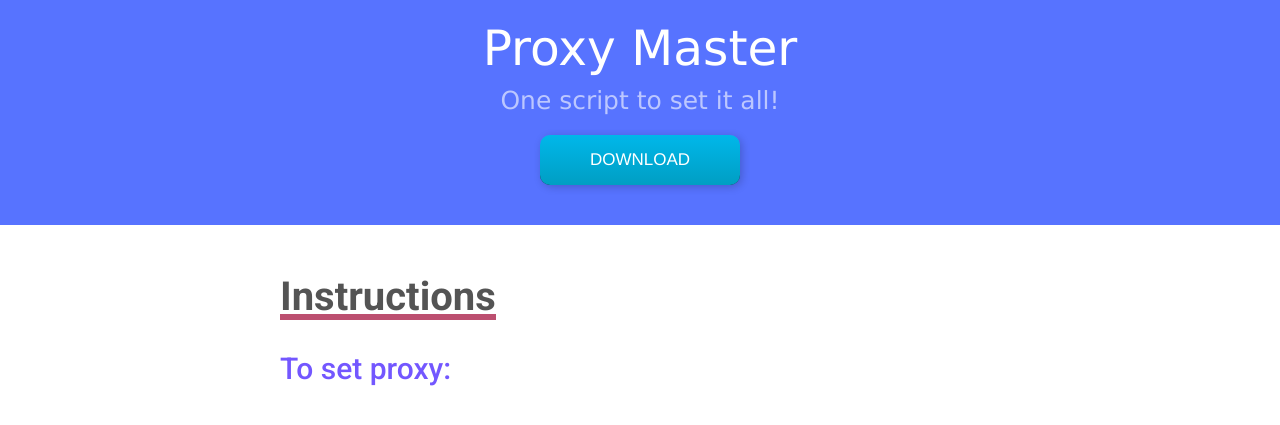
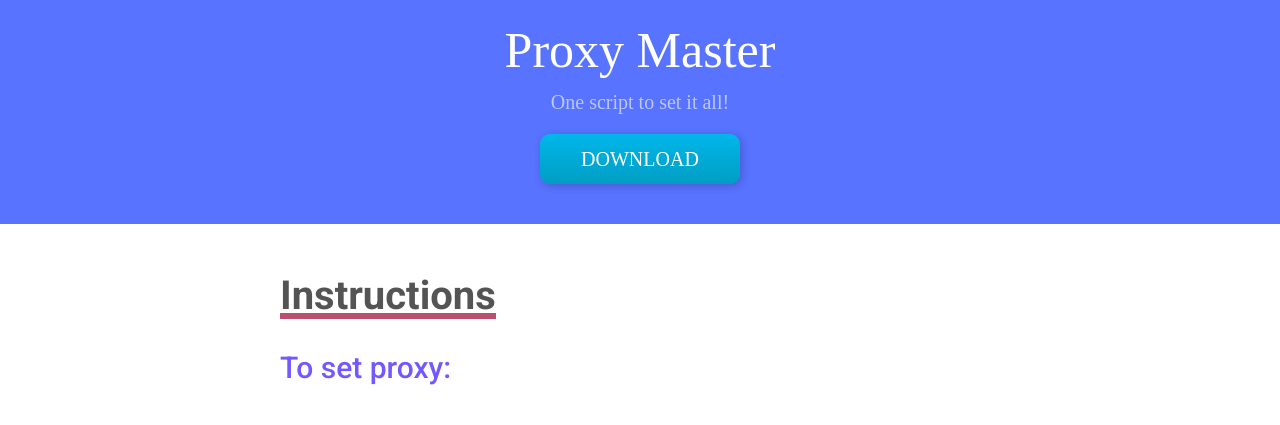
Before and after one commit to thealphadollar/set_proxy, a Flask app: page / in a window 1280 px wide. Shown: the top 425 px of the page. Run offline with Flask 2, Linux system fonts and the light colour scheme.

Commit message:
made uniform font style, centered text and button using property

```diff
--- a/static/styles/article-text.css
+++ b/static/styles/article-text.css
@@ -16,8 +16,8 @@ article h1 {
 .underline { box-shadow: inset 0 -0.15em rgba(172,36,77,0.8); }
 
 @media (max-width: 8.5in) {
-  :root { font-size: 10px; }
+  :root { font-size: 18px; }
 }
 @media (max-width: 5in) {
-  :root { font-size: 10px }
+  :root { font-size: 16px }
 }
--- a/static/styles/style.css
+++ b/static/styles/style.css
@@ -6,7 +6,7 @@ body {
     margin-top: 20px;
     text-align: center;
     color: white;
-    font:normal 3.8vw Lucida Sans Unicode,Lucida Grande,sans-serif;
+    font:500 2.5rem/1.2 "sans-serif";
     margin-bottom: 10px;
 }
 
@@ -14,22 +14,25 @@ body {
     margin-bottom: 20px;
     text-align: center;
     color: rgba(255,255,255,0.6);
-    font:normal 1.95vw Lucida Sans Unicode,Lucida Grande,sans-serif;
+    font: 400 1.0rem/1.2 "sans-serif";
 }
 
 .button {
-    width: 200px;
-    margin: 0 auto;
+    display: flex;
+    justify-content: center;
+    align-items: center;
     margin-bottom: 40px;
 }
 
 .button a {
-    display: block;
     width: 200px;
+    height: 50px;
     color: white;
-    font: 17px/50px Helvetica, Verdana, sans-serif;
+    font: 300 1.0rem/1.0 "sans-serif";
     text-decoration: none;
-    text-align: center;
+    display: flex;
+    justify-content: center;
+    align-items: center;
     text-transform: uppercase;
     background: -moz-linear-gradient(top, #00b7ea 0%, #009ec3 100%);
     background: -webkit-gradient(linear, left top, left bottom, color-stop(0%,#00b7ea), color-stop(100%,#009ec3));
@@ -42,23 +45,22 @@ body {
     -webkit-box-shadow: 2px 2px 8px rgba(0,0,0,0.2);
     -moz-box-shadow: 2px 2px 8px rgba(0,0,0,0.2);
     box-shadow: 2px 2px 8px rgba(0,0,0,0.2);
-    display: block;
+
 }
 
 .button p {
   -moz-border-radius: 0 0 10px 10px;
-    -webkit-border-radius: 0 0 10px 10px;
-    border-radius: 0 0 10px 10px;
-    display: block;
+  -webkit-border-radius: 0 0 10px 10px;
+  border-radius: 0 0 10px 10px;
 }
 
 .bottom{
     width: 180px;
     height: 10px;
     background: #222;
-    margin: -30px 0 0 0;
+    margin: 10px 0 0 0;
     text-align: center;
-    font: 12px/20px Helvetica, Verdana, sans-serif;
+    font: 250 0.55rem/1.5 "sans-serif";
     color: #fff;
     position: absolute;
     z-index: -1;
@@ -66,7 +68,7 @@ body {
     -moz-transition: margin 0.5s ease;
 }
 
-.button:hover .bottom { margin: -10px 0 0 0; }
+.button:hover .bottom { margin: 30px 0 0 0; }
 
 
 .button a:active {
@@ -92,7 +94,7 @@ body {
   background-color: hsl(230, 100%, 67%);
   text-align: center;
   height: 25px;
-  font-size: 85%;
+  font-size: 0.85rem;
   position: fixed;
   width: 100%;
   bottom: 0;
--- a/templates/index.html
+++ b/templates/index.html
@@ -23,13 +23,13 @@
   </div>
   <article id="instruction">
     <h1><a class="underline" href="#instruction">Instructions</a></h1>
+
     <h2>To set proxy:</h2>
     <p>
       1. Open the downloads directory in the terminal<br>
       2. Execute <em>sudo bash set_proxy.sh -h [PROXY HOST] -p [PROXY PORT]</em><br>
       3. Enter <em>proxy host</em> (172.16.2.30 for KGP) and <em>proxy port</em> (8080 for KGP)
     </p>
-
 
   	<h2>To unset proxy:</h2>
   	<p>
```
